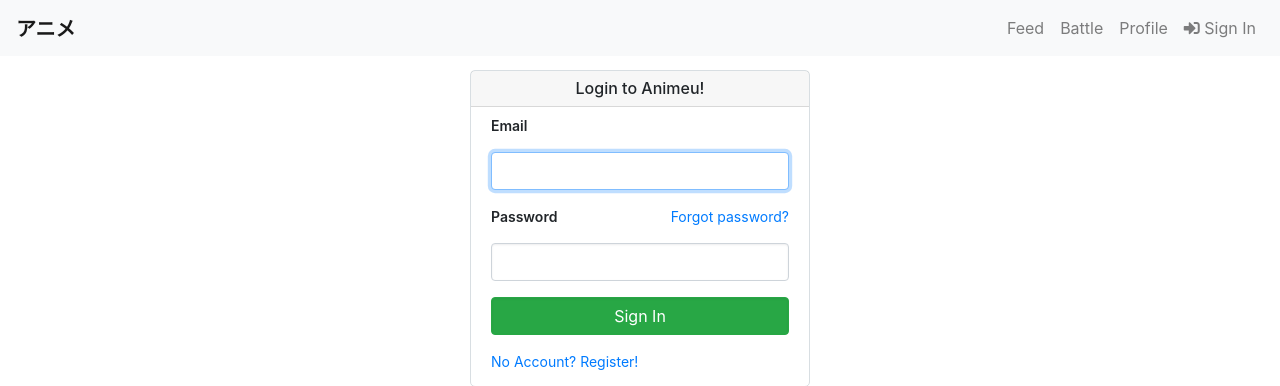
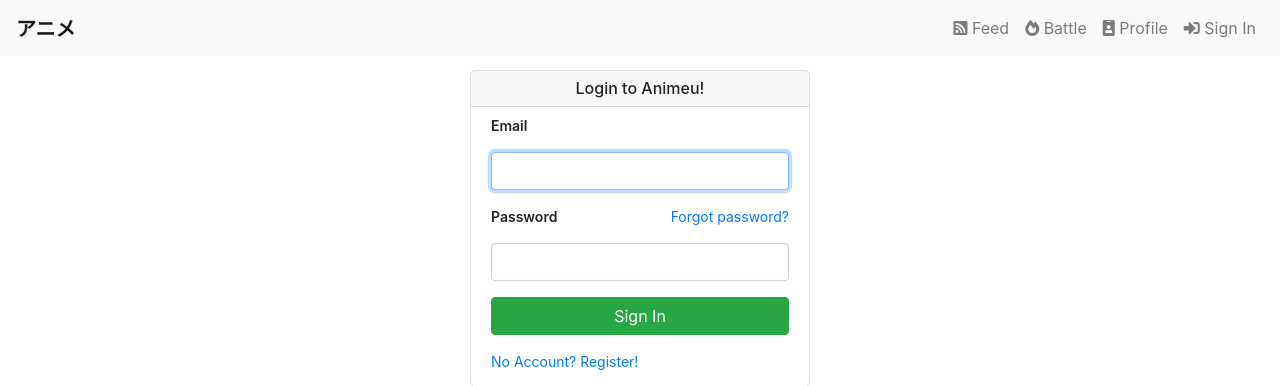
Before and after one commit to HennyH/animeu, a Flask app: page /login in a window 1280 px wide. Shown: the top 386 px of the page. Run offline with Flask 2, Linux system fonts and the light colour scheme; some libraries are stand-ins or nearby versions.

Commit message:
(nav) add icons to all navbar entries

```diff
--- a/animeu/templates/navbar.html
+++ b/animeu/templates/navbar.html
@@ -12,13 +12,22 @@
     <div class="collapse navbar-collapse navbar-items" id="navbar-nav">
       <ul class="navbar-nav navbar-items">
         <li class="nav-item">
-          <a class="nav-link" href="{{ url_for('feed_bp.feed') }}">Feed</a>
+          <a class="nav-link" href="{{ url_for('feed_bp.feed') }}">
+            <i class="fas fa-rss-square"></i>
+            <span>Feed</span>
+          </a>
         </li>
         <li class="nav-item">
-          <a class="nav-link" href="{{ url_for('battle_bp.battle') }}">Battle</a>
+          <a class="nav-link" href="{{ url_for('battle_bp.battle') }}">
+            <i class="fas fa-fire-alt"></i>
+            <span>Battle</span>
+          </a>
         </li>
         <li class="nav-item">
-          <a class="nav-link" href="#">Profile</a>
+          <a class="nav-link" href="#">
+            <i class="fas fa-id-badge"></i>
+            <span>Profile</span>
+          </a>
         </li>
         <li class="nav-item">
             <a class="nav-link" href="{{ url_for('auth_bp.logout') if current_user.is_authenticated else url_for('auth_bp.login') }}">
```
